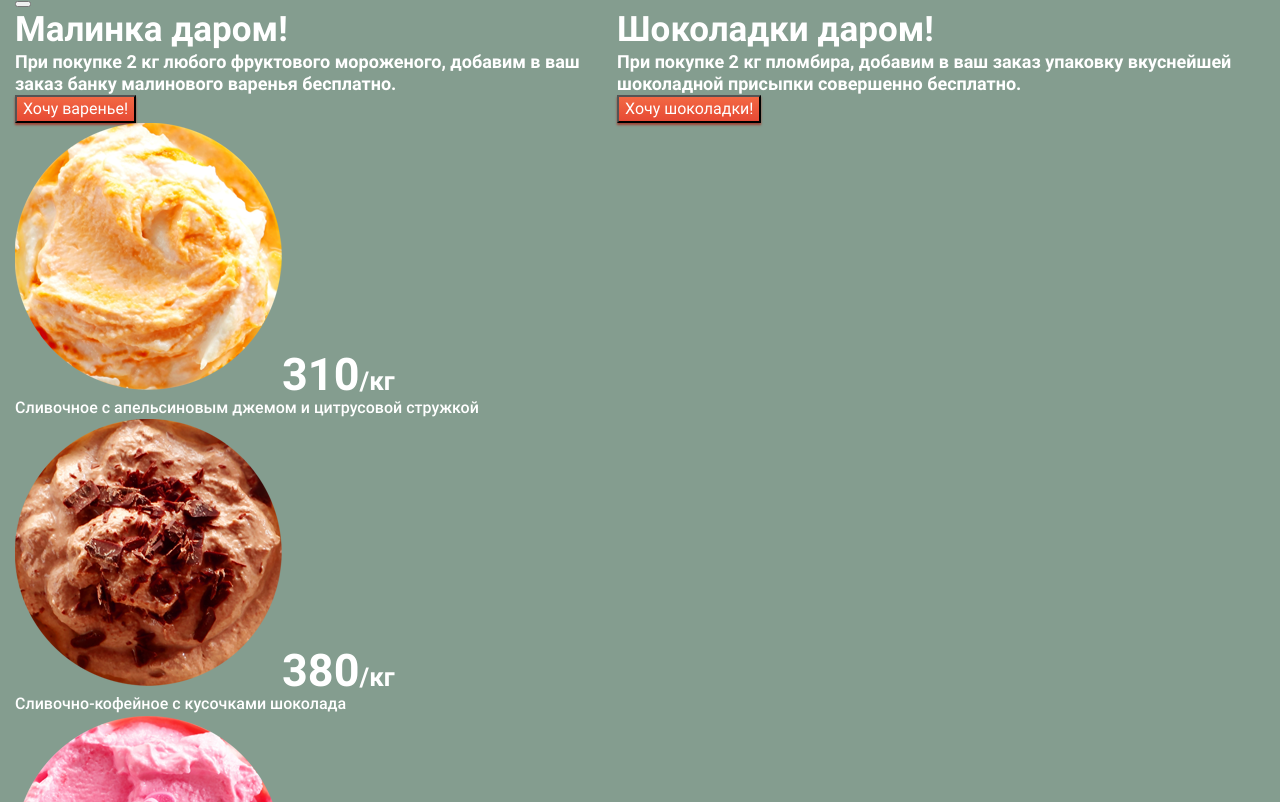
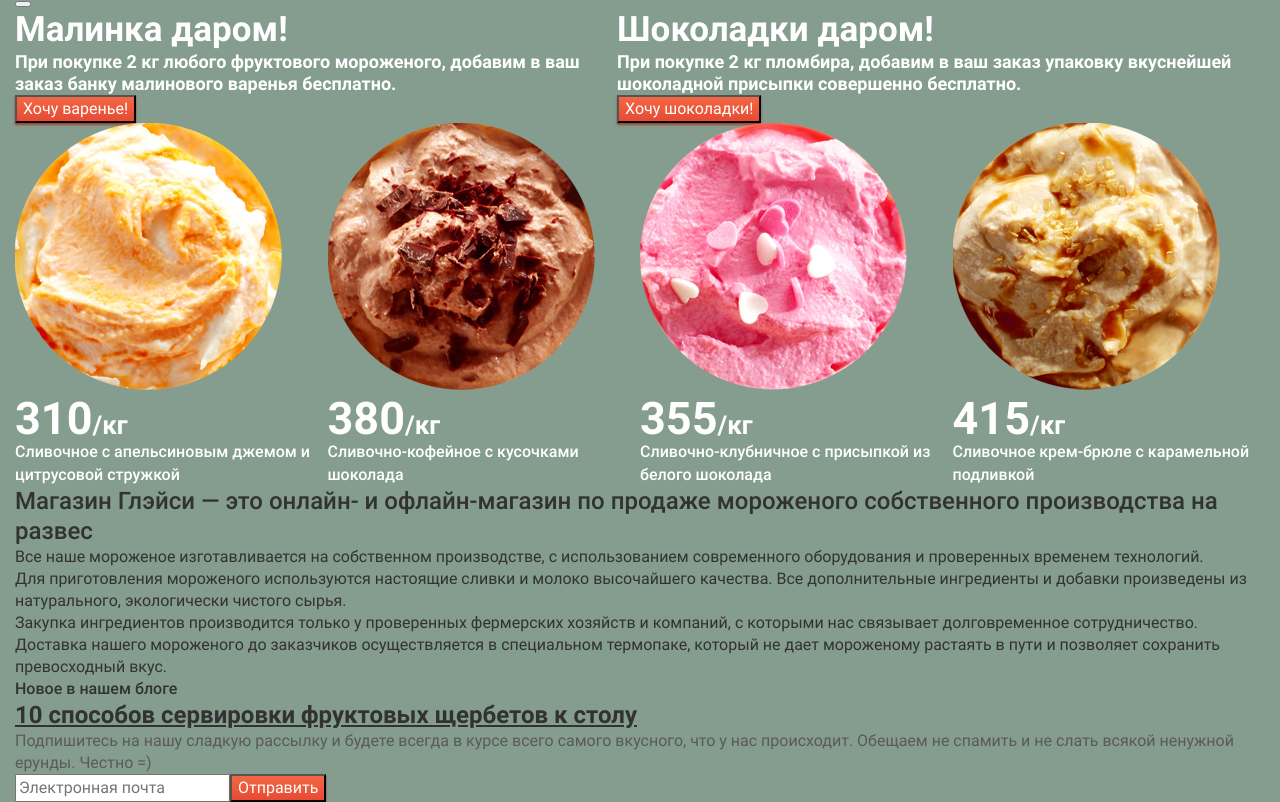
Before and after one commit to maximshigaev/gllacy, a React (Create React App) app: page / in a window 1280 px wide. Shown: the part 1158-1960 px from the top of the page. Built offline with nearby package versions, Linux system fonts and the light colour scheme.

Commit message:
add basic grid for the Assortment component

```diff
--- a/src/components/Assortment/Assortment.tsx
+++ b/src/components/Assortment/Assortment.tsx
@@ -2,6 +2,9 @@ import { FC } from 'react';
 
 // Components
 import { AssortmentItem } from '../';
+
+// Styles
+import './assortment.scss';
 
 // Constants
 import { assortmentItems } from '../../constants';
@@ -9,9 +12,9 @@ import { assortmentItems } from '../../constants';
 export const Assortment: FC = () => (
   <section>
     <h2 className="visually-hidden">Наш ассортимент</h2>
-    <ul>
+    <ul className="assortment__list">
       {assortmentItems.map(({ id, src, text, price }) => (
-        <li key={id}>
+        <li className="assortment__item" key={id}>
           <AssortmentItem
             src={src}
             text={text}
--- /dev/null
+++ b/src/components/Assortment/assortment.scss
@@ -0,0 +1,10 @@
+.assortment {
+  &__list {
+    display: flex;
+    flex-wrap: wrap;
+  }
+
+  &__item {
+    width: 25%;
+  }
+}
--- a/src/components/MainPage/MainPage.tsx
+++ b/src/components/MainPage/MainPage.tsx
@@ -2,7 +2,6 @@ import {
   FC,
   useState,
 } from 'react';
-import cn from 'classnames';
 
 // Components
 import {
```
